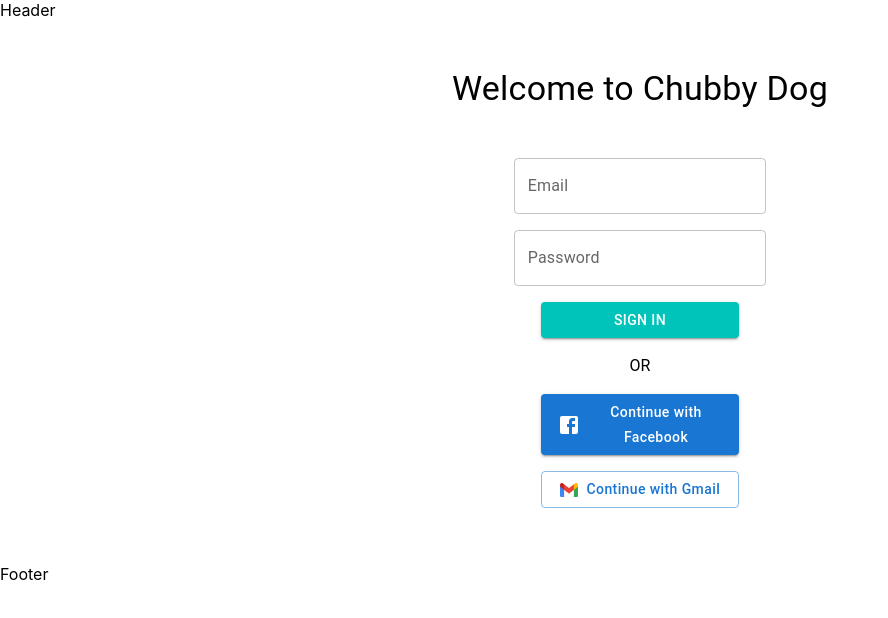
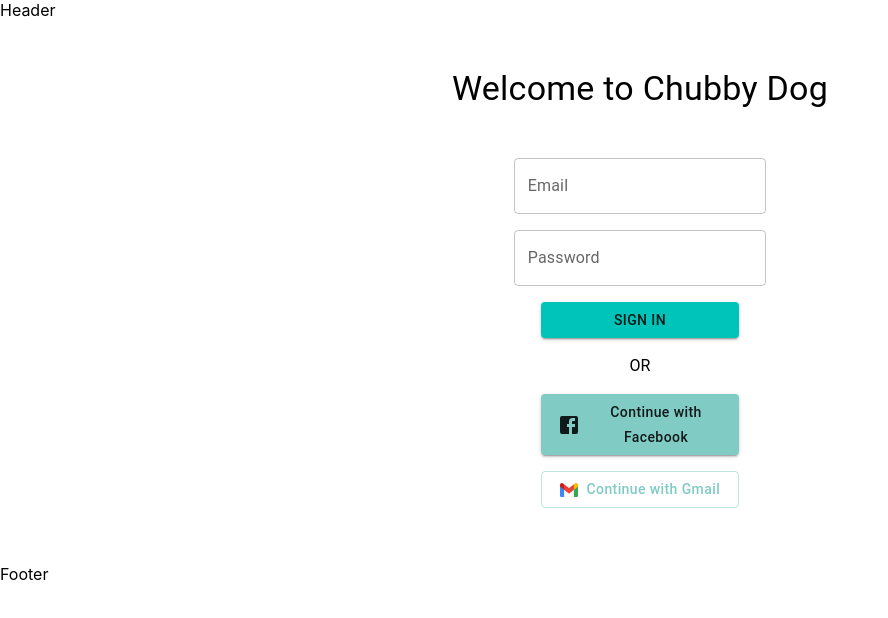
Before and after one commit to mirrenil/arbetsmetodik, a React (Create React App) app: page /signin in a window 1280 px wide. Shown: the top 618 px of the page, without its empty margins (0-888 px from the left). Built offline with nearby package versions, Linux system fonts and the light colour scheme.

Commit message:
Created color palette and interfaces

```diff
--- a/src/App.tsx
+++ b/src/App.tsx
@@ -1,5 +1,5 @@
 import React from 'react';
-import {BrowserRouter, Routes, Route} from 'react-router-dom'
+import { BrowserRouter, Routes, Route } from 'react-router-dom';
 import Layout from './Layout';
 import CategoryPage from './Pages/CategoryPage';
 import DetailPage from './Pages/DetailPage';
@@ -9,24 +9,48 @@ import RequestsPage from './Pages/RequestsPage';
 import SignInPage from './Pages/SignIn';
 import SignUpPage from './Pages/SignUp';
 import StartPage from './Pages/StartPage';
+import { createTheme, colors, ThemeProvider, } from '@mui/material';
+import { MuiResponsiveness } from './MuiResponsiveness';
+
+const theme = createTheme({
+  status: {
+    danger: '#ff0000',
+  },
+	palette: {
+    primary: {
+      main: colors.teal[200],
+      darker: colors.teal[300]
+    },
+		secondary: {
+			main: colors.amber[600],
+		},
+    neutral: {
+      main: colors.grey[500],
+      darker: colors.grey[700]
+    }
+	},
+});
 
 function App() {
 	return (
 		<div>
+			<ThemeProvider theme={theme}>
+      {/* <MuiResponsiveness /> */}
 				<BrowserRouter>
 					<Routes>
-        <Route path="/" element={<Layout/>}>
-          <Route index element={<StartPage/>} />
-          <Route path="/detail/:id" element={<DetailPage /> } />
-          <Route path="/category/:d" element={<CategoryPage  /> } />
-          <Route path="/signup" element={<SignUpPage /> } />
-          <Route path="/signin" element={<SignInPage /> } />
+						<Route path="/" element={<Layout />}>
+							<Route index element={<StartPage />} />
+							<Route path="/detail/:id" element={<DetailPage />} />
+							<Route path="/category/:d" element={<CategoryPage />} />
+							<Route path="/signup" element={<SignUpPage />} />
+							<Route path="/signin" element={<SignInPage />} />
 							<Route path="/profile/:id" element={<ProfilePage />} />
-          <Route path="/newlisting" element={<NewListingPage/>  } />
-          <Route path="/requests" element={<RequestsPage/>  } />
+							<Route path="/newlisting" element={<NewListingPage />} />
+							<Route path="/requests" element={<RequestsPage />} />
 						</Route>
 					</Routes>
 				</BrowserRouter>
+			</ThemeProvider>
 		</div>
 	);
 }
--- /dev/null
+++ b/src/theme.d.ts
@@ -0,0 +1,28 @@
+import { ThemeOptions } from '@mui/material/styles';
+import React from 'react';
+
+declare module '@mui/material/styles' {
+	interface Theme {
+		status: {
+			danger: string;
+		};
+	}
+	interface ThemeOptions {
+		status: {
+			danger: React.CSSProperties['color'];
+		};
+	}
+	interface Palette {
+		neutral?: PaletteColor;
+	}
+	interface PaletteOptions {
+		neutral?: PaletteColorOptions;
+	}
+  interface SimplePaletteColorOptions {
+    darker?: string
+  }
+  interface PaletteColor {
+    darker?: string
+  }
+
+}
```
Lines whose indentation alone changed are shown as unchanged.
